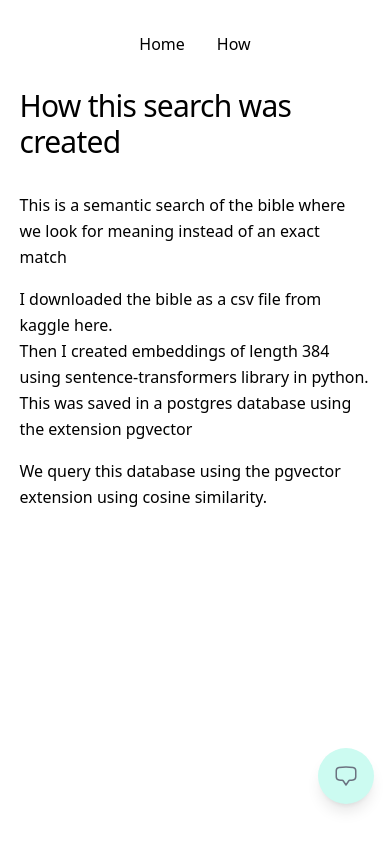
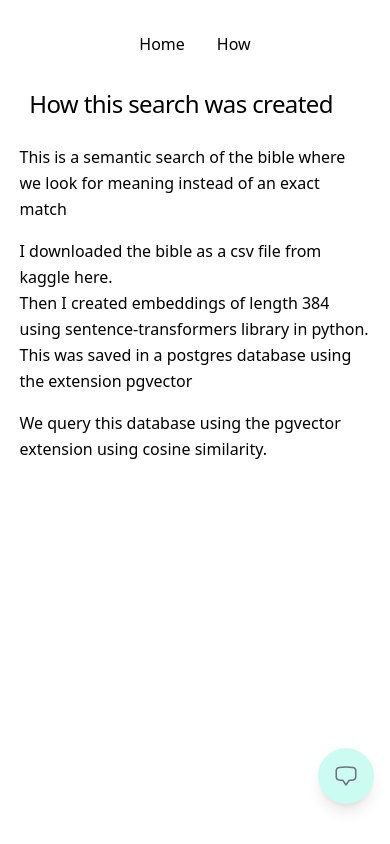
Before and after one commit to pranayaryal/bible-search, a Next.js app in the folder client/: page /blog in a window 390 px wide. Built offline with nearby package versions, Linux system fonts and the light colour scheme.

Commit message:
more changes

```diff
--- a/client/components/Chat.js
+++ b/client/components/Chat.js
@@ -208,6 +208,7 @@ const Chat = () => {
                   strokeLinejoin="round"
                   d="M2.25 12.76c0 1.6 1.123 2.994 2.707 3.227 1.068.157 2.148.279 3.238.364.466.037.893.281 1.153.671L12 21l2.652-3.978c.26-.39.687-.634 1.153-.67 1.09-.086 2.17-.208 3.238-.365 1.584-.233 2.707-1.626 2.707-3.228V6.741c0-1.602-1.123-2.995-2.707-3.228A48.394 48.394 0 0012 3c-2.392 0-4.744.175-7.043.513C3.373 3.746 2.25 5.14 2.25 6.741v6.018z"
                 />
+
               </svg>
           </button>
       </div>
--- a/client/pages/blog/index.js
+++ b/client/pages/blog/index.js
@@ -1,9 +1,14 @@
+import Head from 'next/head'
 
 const Blog = () => {
   return (
+
     <div>
-      <h1 className="w-[90%] md:max-w-[1300px] ml-auto mr-auto mt-8 md:mt-12 md:text-center text-3xl md:text-4xl tracking-tight">How this search was created</h1>
-      <div className="w-[90%] md:max-w-[1300px] ml-auto mr-auto flex justify-center mt-4 md:mt-8">
+      <Head>
+        <title>How this search was created</title>
+      </Head>
+      <h1 className="w-[85%] md:max-w-[1300px] ml-auto mr-auto mt-8 md:mt-12 md:text-center text-2xl md:text-4xl tracking-tight">How this search was created</h1>
+      <div className="w-[90%] md:max-w-[1300px] ml-auto mr-auto flex justify-center mt-2 md:mt-8">
         <div className="leading-relaxed">
           <p className="mt-4">This is a semantic search of the bible where we look for meaning instead of an exact match</p>
           <p className="mt-4">I downloaded the bible as a csv file from kaggle
--- a/client/pages/index.js
+++ b/client/pages/index.js
@@ -3,6 +3,7 @@ import { Inter } from 'next/font/google'
 import { useState, useEffect, useRef } from 'react'
 import Dropdown from '@/components/Dropdown'
 import Chat from '@/components/Chat'
+import Head from 'next/head'
 
 
 export default function Home() {
@@ -27,7 +28,7 @@ export default function Home() {
     }
     setErr('')
     try {
-      const resp = await fetch('http://bibleproject.test/search', {
+      const resp = await fetch('http://localhost:5000/search', {
         method: 'POST',
         headers: {
           'Accept': 'application/json',
@@ -58,6 +59,10 @@ export default function Home() {
 
 
   return (
+    <div>
+      <Head>
+        <title>Search the Bible</title>
+      </Head>
       <main
       className='px-6 lg:px-24 mt-4 lg:mt-8 flex flex-col'
       >
@@ -113,5 +118,6 @@ export default function Home() {
 
 
       </main>
+    </div>
   )
 }
```
Also changed, not shown: client/components/layout.js (line endings or trailing spaces), 1 other file (tests, documents, lock files or other folders). Lines whose indentation alone changed are shown as unchanged.
